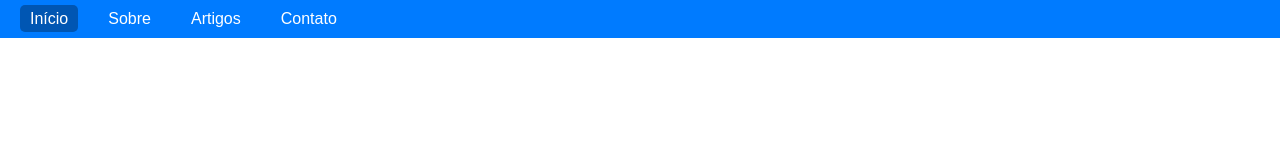
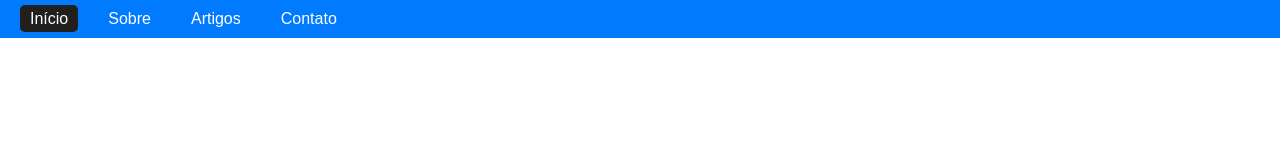
Before and after one commit to Roberto-Kaiser/replica_2D_Roberto, a plain HTML site: page index.html in a window 1280 px wide. In both pictures the pointer is over the link "Início". Drawn offline with Linux system fonts and the light colour scheme.

Commit message:
Update nada.css

```diff
--- a/nada.css
+++ b/nada.css
@@ -29,5 +29,5 @@ body {
 }
 
 .nav-list a:hover {
-    background-color: #0056b3;
+    background-color: rgb(34, 31, 31);
 }
```
